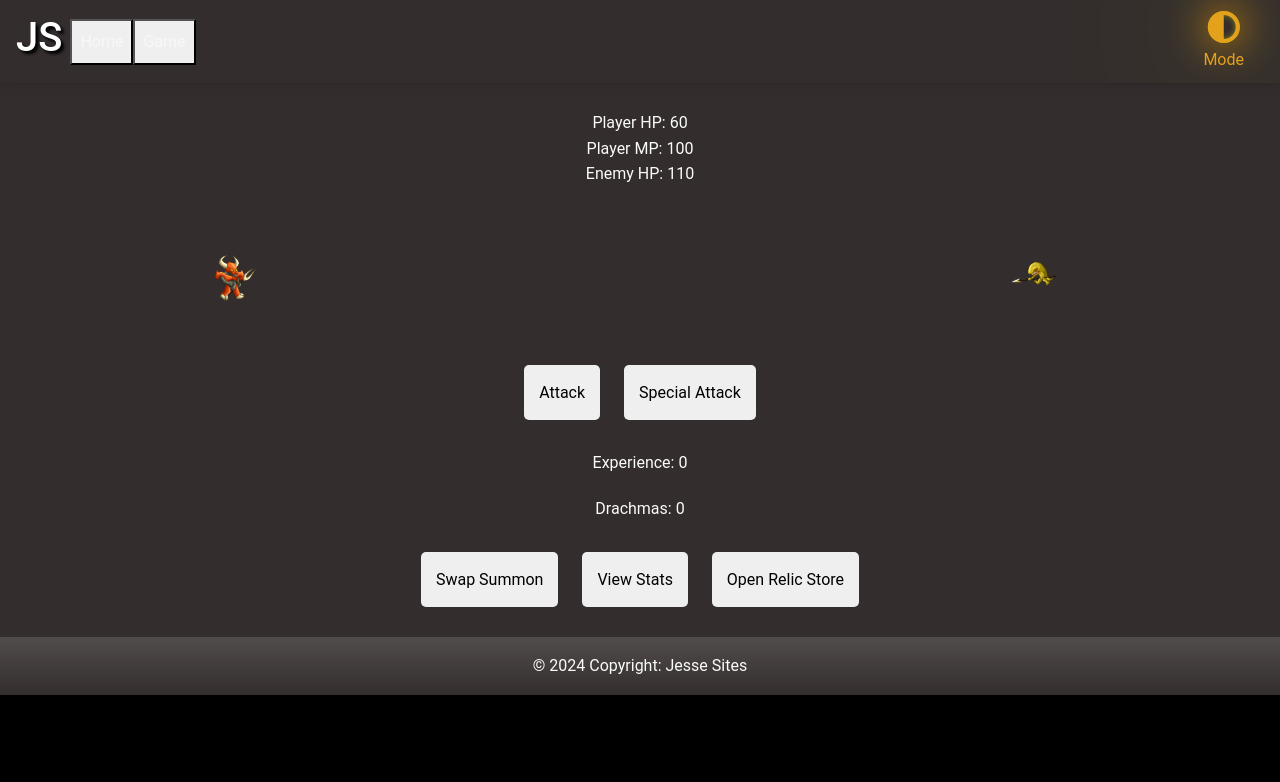
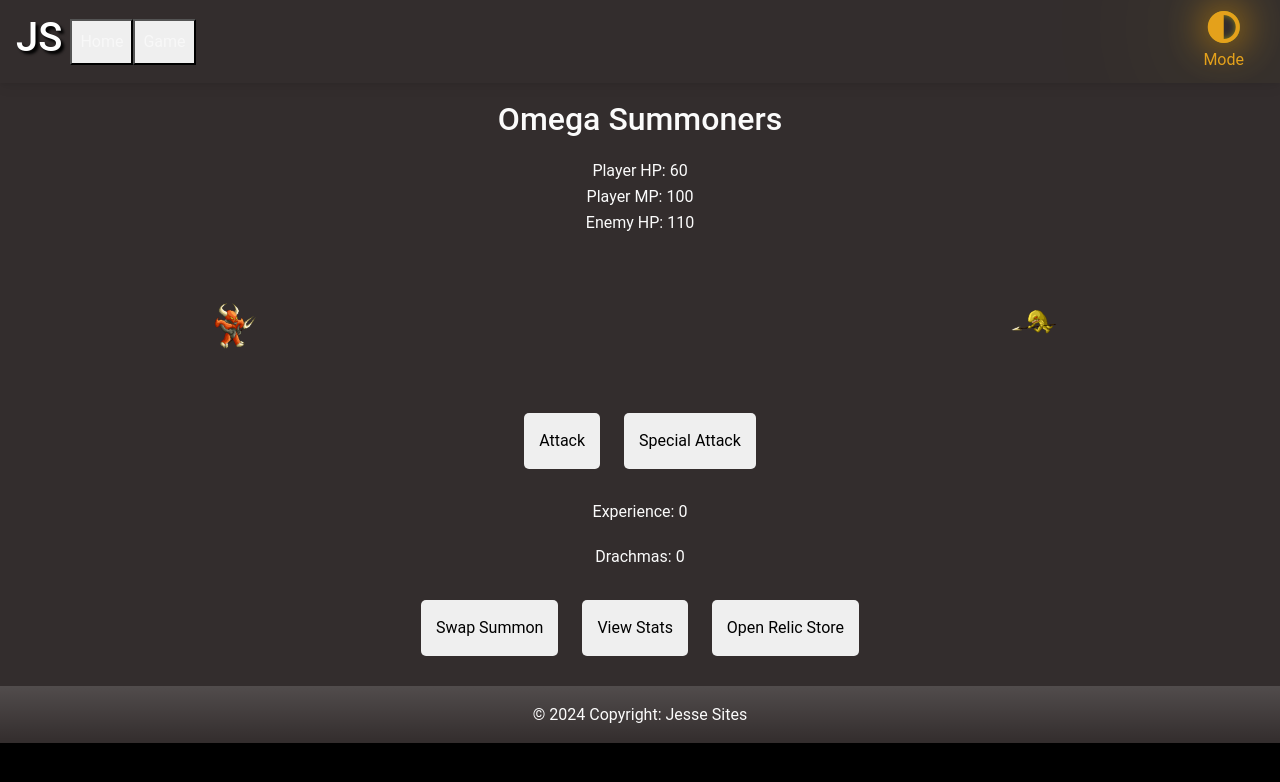
Before and after one commit to jesse318s/practice-project-sveltekit-app, a SvelteKit app: page /game in a window 1280 px wide. Shown: the top 782 px of the page. Built offline with nearby package versions, Linux system fonts and the light colour scheme.

Commit message:
add game title

```diff
--- a/src/routes/game/+page.svelte
+++ b/src/routes/game/+page.svelte
@@ -484,6 +484,7 @@
 
 <div class="game-container">
   {#if !relicStoreIsActive}
+    <h2>Omega Summoners</h2>
     <div class="stats">
       <div>Player HP: {playerCreatureHP}</div>
       <div>Player MP: {playerCreatureMP}</div>
@@ -571,7 +572,7 @@
   }
 
   .game-container {
-    padding: 90px 0px 20px 0px;
+    padding: 100px 0px 20px 0px;
     text-align: center;
   }
 
```
